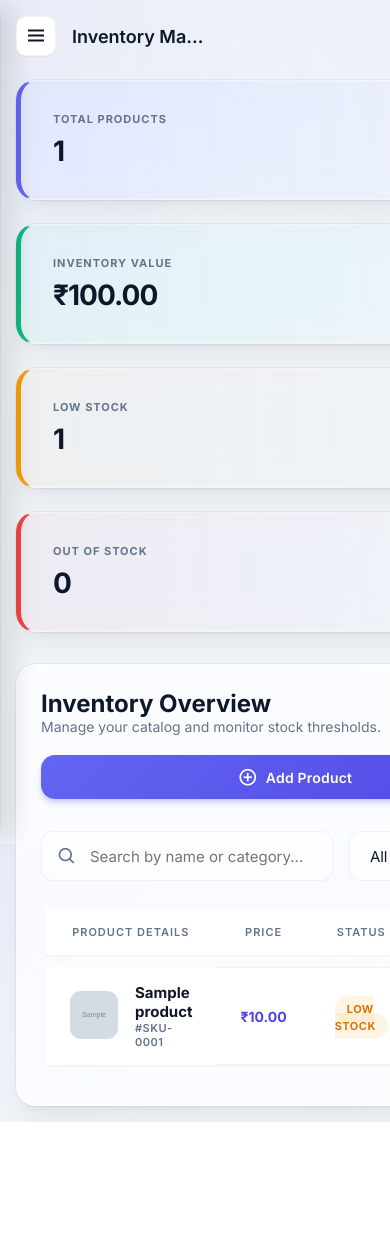
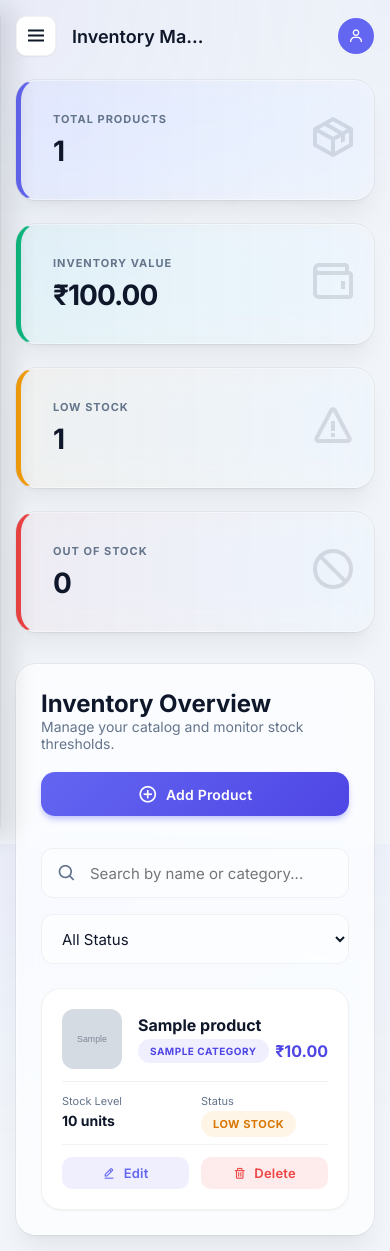
Before and after one commit to Abisheak2783/shoppingbill, a Django app: page /products/ in a window 390 px wide. Before the commit the page ends 1122 px from the top, so only its background shows below. Run offline with Django 5.2, Linux system fonts and the light colour scheme; a user stored in the database is signed in; tables that the repository leaves empty hold one stand-in row (values such as "Sample post"); grey boxes marked "Sample" are stand-in pictures; parts of the project's set-up code (start-up, migrations or seed data) failed here and were passed over.

Commit message:
V2 Mobile Fixes: Sticky checkout button and Inventory card layout

```diff
--- a/static/css/style.css
+++ b/static/css/style.css
@@ -522,6 +522,13 @@
     z-index: 1001;
 }
 
+.mobile-only {
+    display: none;
+}
+.desktop-only {
+    display: block;
+}
+
 /* Mobile Backdrop */
 .sidebar-overlay {
     display: none;
@@ -567,6 +574,14 @@
     .d-none-mobile {
         display: none !important;
     }
+
+    .mobile-only {
+        display: block !important;
+    }
+
+    .desktop-only {
+        display: none !important;
+    }
 }
 
 @media (max-width: 768px) {
@@ -598,7 +613,46 @@
     /* Responsive Table Helper */
     .premium-table th.hide-mobile,
     .premium-table td.hide-mobile {
-        display: none;
+        display: none !important;
+    }
+
+    /* Mobile Inventory Cards */
+    .mobile-inventory-cards {
+        display: flex;
+        flex-direction: column;
+        gap: 16px;
+    }
+
+    .inventory-card {
+        background: white;
+        border-radius: 20px;
+        padding: 20px;
+        box-shadow: var(--shadow-sm);
+        border: 1px solid var(--glass-outline);
+        display: flex;
+        flex-direction: column;
+        gap: 12px;
+    }
+
+    .inventory-card-header {
+        display: flex;
+        align-items: center;
+        gap: 16px;
+    }
+
+    .inventory-card-details {
+        display: grid;
+        grid-template-columns: 1fr 1fr;
+        gap: 12px;
+        padding: 12px 0;
+        border-top: 1px solid var(--glass-outline);
+        border-bottom: 1px solid var(--glass-outline);
+    }
+
+    .inventory-card-actions {
+        display: flex;
+        justify-content: flex-end;
+        gap: 12px;
     }
 }
 
--- a/templates/product_list.html
+++ b/templates/product_list.html
@@ -54,7 +54,8 @@
         </div>
     </div>
 
-    <div class="premium-table-container">
+    <!-- Desktop View: Table -->
+    <div class="premium-table-container desktop-only">
         <table class="premium-table" id="inventoryTable">
             <thead>
                 <tr>
@@ -142,6 +143,66 @@
             </tbody>
         </table>
     </div>
+
+    <!-- Mobile View: Cards -->
+    <div class="mobile-inventory-cards mobile-only">
+        {% for product in products %}
+        <div class="inventory-card product-card-item"
+             data-name="{{ product.name|lower }}"
+             data-category="{{ product.category.name|lower }}"
+             data-stock="{{ product.stock_quantity }}"
+             data-threshold="{{ product.low_stock_threshold }}">
+            <div class="inventory-card-header">
+                {% if product.image %}
+                <img src="{{ product.image.url }}" style="width: 60px; height: 60px; border-radius: 12px; object-fit: cover;">
+                {% else %}
+                <div style="width: 60px; height: 60px; border-radius: 12px; background: var(--bg-main); display: flex; align-items: center; justify-content: center; color: var(--text-muted); font-size: 24px;">
+                    <i class='bx bx-cube'></i>
+                </div>
+                {% endif %}
+                <div style="flex: 1;">
+                    <div style="font-weight: 700; color: var(--text-main); font-size: 16px;">{{ product.name }}</div>
+                    <div style="display: flex; justify-content: space-between; align-items: center; margin-top: 4px;">
+                        <span class="badge badge-primary" style="font-size: 10px;">{{ product.category.name }}</span>
+                        <span style="font-weight: 800; color: var(--primary-dark);">₹{{ product.price|stringformat:".2f" }}</span>
+                    </div>
+                </div>
+            </div>
+
+            <div class="inventory-card-details">
+                <div>
+                    <div style="font-size: 11px; color: var(--text-muted); margin-bottom: 4px;">Stock Level</div>
+                    <div style="font-weight: 700; font-size: 14px;">{{ product.stock_quantity }} units</div>
+                </div>
+                <div>
+                    <div style="font-size: 11px; color: var(--text-muted); margin-bottom: 4px;">Status</div>
+                    <div>
+                        {% if product.stock_quantity <= 0 %}
+                            <span class="badge badge-danger">Out of Stock</span>
+                        {% elif product.stock_quantity <= product.low_stock_threshold %}
+                            <span class="badge badge-warning">Low Stock</span>
+                        {% else %}
+                            <span class="badge badge-success">Available</span>
+                        {% endif %}
+                    </div>
+                </div>
+            </div>
+
+            <div class="inventory-card-actions">
+                <a href="{% url 'product_edit' product.pk %}" class="btn" style="background: rgba(99, 102, 241, 0.1); color: var(--primary); padding: 8px 16px; border-radius: 10px; font-size: 13px;">
+                    <i class='bx bx-edit-alt'></i> Edit
+                </a>
+                <a href="{% url 'product_delete' product.pk %}" class="btn" style="background: rgba(239, 68, 68, 0.1); color: var(--danger); padding: 8px 16px; border-radius: 10px; font-size: 13px;">
+                    <i class='bx bx-trash'></i> Delete
+                </a>
+            </div>
+        </div>
+        {% empty %}
+        <div class="glass-panel" style="padding: 40px; text-align: center;">
+            <p style="color: var(--text-muted);">No products found.</p>
+        </div>
+        {% endfor %}
+    </div>
 </div>
 
 <style>
@@ -180,17 +241,17 @@
 
     const searchInput = document.getElementById('inventorySearch');
     const stockFilter = document.getElementById('stockFilter');
-    const rows = document.querySelectorAll('.product-row');
+    const rows = document.querySelectorAll('.product-row, .product-card-item');
 
     function filterTable() {
         const query = searchInput.value.toLowerCase();
         const filter = stockFilter.value;
 
         rows.forEach(row => {
-            const name = row.getAttribute('data-name');
-            const category = row.getAttribute('data-category');
-            const stock = parseInt(row.getAttribute('data-stock'));
-            const threshold = parseInt(row.getAttribute('data-threshold'));
+            const name = row.getAttribute('data-name') || '';
+            const category = row.getAttribute('data-category') || '';
+            const stock = parseInt(row.getAttribute('data-stock') || '0');
+            const threshold = parseInt(row.getAttribute('data-threshold') || '0');
 
             let matchesSearch = name.includes(query) || category.includes(query);
             let matchesFilter = true;
```
Also changed, not shown: templates/billing.html (+16 -14 lines).
